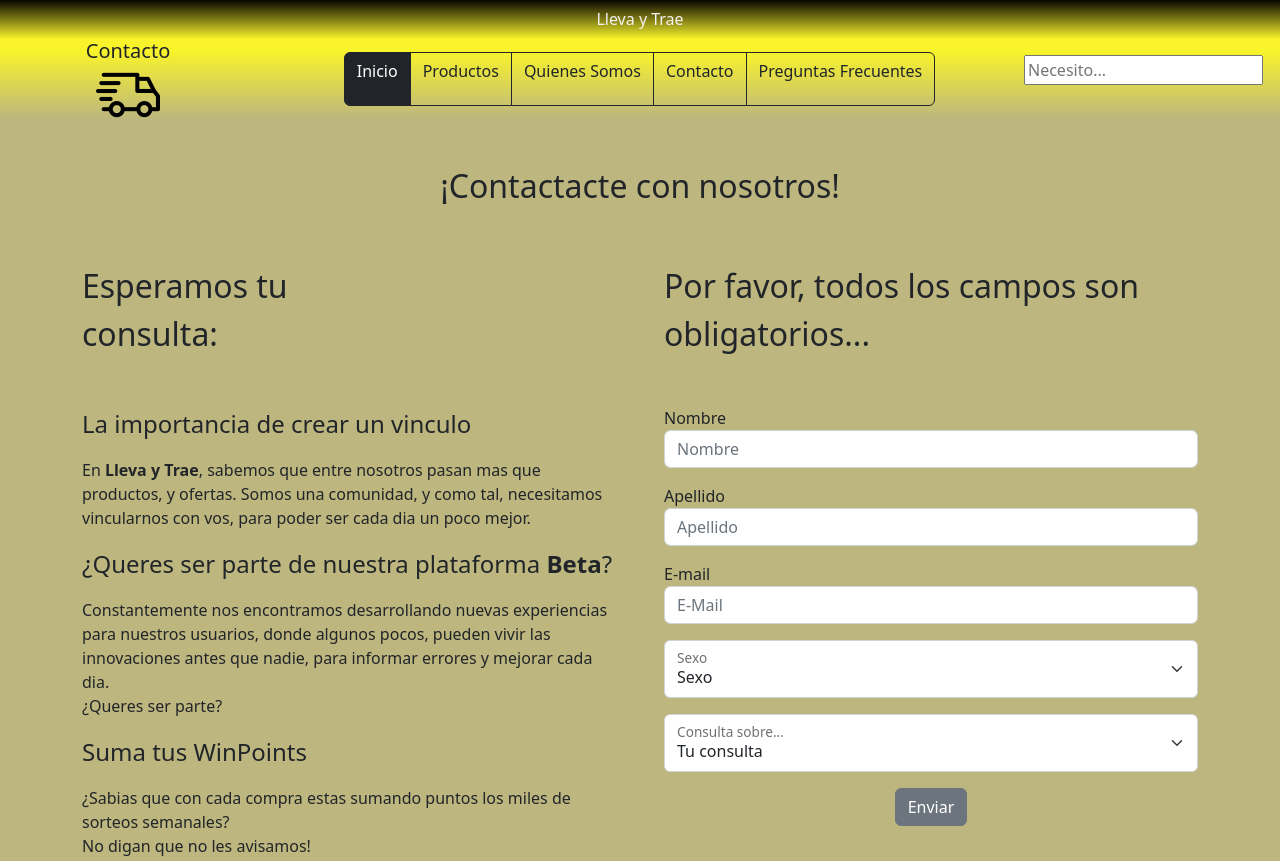
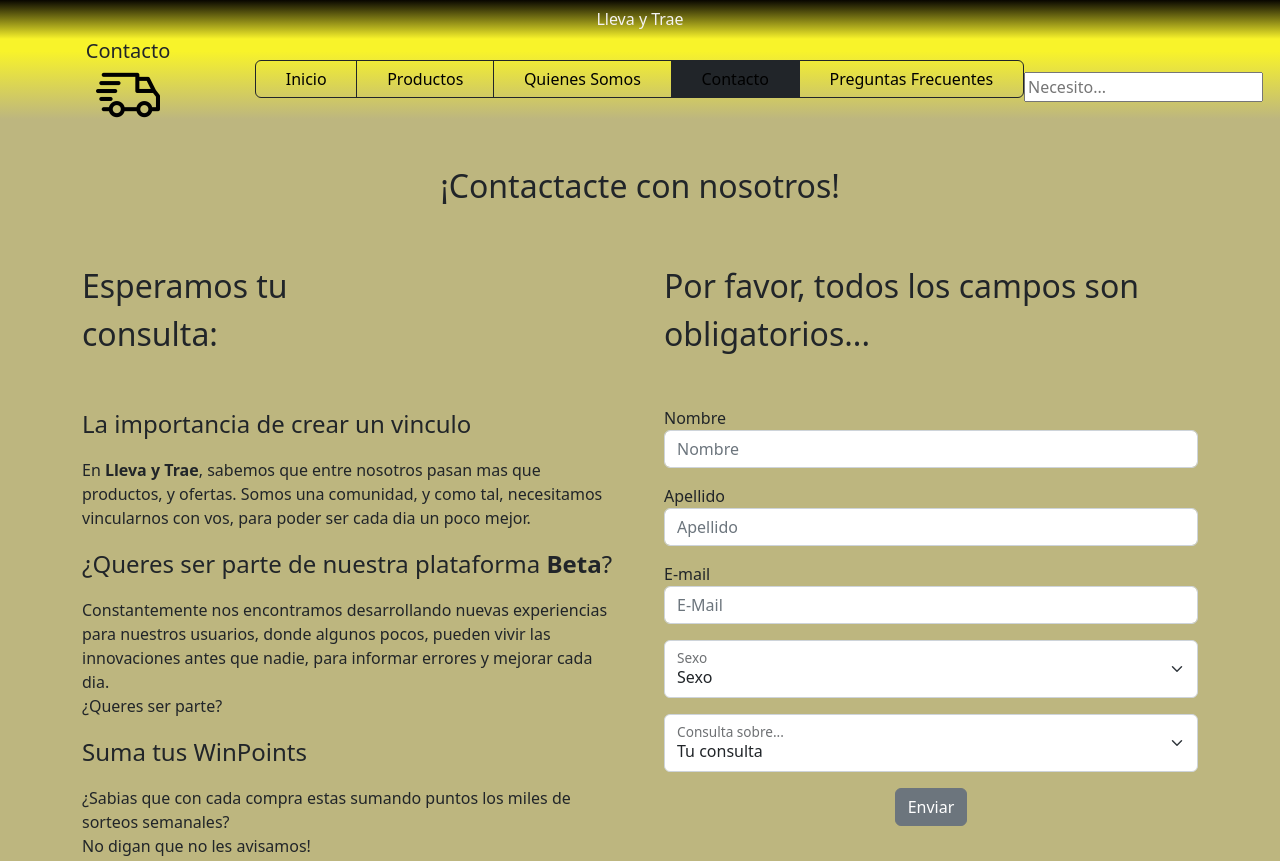
Before and after one commit to martinrosemblat/Preyecto-Rosemblat-Martin, a plain HTML site: page secciones/contacto.html in a window 1280 px wide. Shown: the top 861 px of the page. Drawn offline with nearby package versions, Linux system fonts and the light colour scheme.

Commit message:
integrando sass

```diff
--- a/css/estilos2.css
+++ b/css/estilos2.css
@@ -1,11 +1,11 @@
 /* /* RESETEO */
-html,
+/* html,
 body {
     font-size: roboto, arial;
     background-color: #BDB67F;
     margin: 0px;
     padding: 0px;
-}
+} */
 
 @import url(responsive-480px.css);
 
@@ -40,15 +40,6 @@ body {
     box-sizing: border-box;
 }
 
-.navegador>div {
-    justify-content: center;
-    display: flex;
-    width: 100%;
-    height: auto;
-    display: flex;
-    justify-content: center;
-    margin: 0 auto;
-}
 
 h1 {
     margin: 10px;
@@ -66,7 +57,7 @@ h1 {
     align-items: center;
 }
 
-.titulo {
+/* .titulo {
     grid-area: titulo;
     align-items: center;
     background-color: #f8f32a;
@@ -76,20 +67,20 @@ h1 {
     color: rgb(244, 242, 243);
     height: 10%;
 
-}
+} */
 
-.menu {
+/* .menu {
     grid-area: menu;
     align-items: center;
     display: flex;
     justify-content: center;
-}
+} */
 
-.buscador {
+/* .buscador {
     grid-area: buscador;
     justify-content: center;
     align-items: center;
-}
+} */
 
 
 
--- /dev/null
+++ b/sass/estilos-sass.scss
@@ -0,0 +1,56 @@
+$amarillo:#f8f32a;
+
+body {
+    font-size: roboto, arial;
+    background-color: #BDB67F;
+    margin: 0px;
+    padding: 0px;
+
+    .navegador {
+        div {
+            justify-content: center;
+            display: flex;
+            width: 100%;
+            height: auto;
+            display: flex;
+            align-content: center;
+            margin: 0 auto;
+
+        }
+
+        .buscador {
+            grid-area: buscador;
+            justify-content: center;
+            align-items: center;
+        }
+
+           }
+           .titulo {
+            grid-area: titulo;
+            align-items: center;
+            background-color:$amarillo;
+            background-image: linear-gradient(0deg, $amarillo 0%, #080600 100%);
+
+
+            color: rgb(244, 242, 243);
+            height: 10%;
+        }
+
+        .menu {
+            grid-area: menu;
+            align-items: center;
+            display: flex;
+            justify-content: center;
+
+                a{
+                    text-decoration: none;
+                    color: black;
+                }
+        }
+
+
+
+
+
+
+}
--- a/secciones/contacto.html
+++ b/secciones/contacto.html
@@ -8,6 +8,7 @@
 	<link href="https://cdn.jsdelivr.net/npm/bootstrap@5.2.0/dist/css/bootstrap.min.css" rel="stylesheet"
 		integrity="sha384-gH2yIJqKdNHPEq0n4Mqa/HGKIhSkIHeL5AyhkYV8i59U5AR6csBvApHHNl/vI1Bx" crossorigin="anonymous">
 	<link rel="stylesheet" href="../css/estilos2.css">
+	<link rel="stylesheet" href="../sass/estilos-sass.css">
 	<title>Lleva y trae</title>
 </head>
 
@@ -26,29 +27,30 @@
 
 		<div class="menu d-flex align-items-center">
 			<div class="btn-group" role="group" aria-label="Basic radio toggle button group">
-				<input type="radio" class="btn-check" name="btnradio" id="btnradio1" autocomplete="off" checked>
+
+				<input type="radio" class="btn-check" name="btnradio" id="btnradio1" autocomplete="off">
 				<label class="btn btn-outline-dark" for="btnradio1">
-					<p>Inicio</p>
+					<a href="../index.html">Inicio </a>
 				</label>
 
 				<input type="radio" class="btn-check" name="btnradio" id="btnradio2" autocomplete="off">
 				<label class="btn btn-outline-dark" for="btnradio2">
-					<p>Productos</p>
+					<a href="productos.html">Productos </a>
 				</label>
 
 				<input type="radio" class="btn-check" name="btnradio" id="btnradio3" autocomplete="off">
 				<label class="btn btn-outline-dark" for="btnradio3">
-					<p>Quienes Somos</p>
+					<a href="quienes-somos.html">Quienes Somos </a>
+				</label>
+
+				<input type="radio" class="btn-check" name="btnradio" id="btnradio3" autocomplete="off" checked>
+				<label class="btn btn-outline-dark" for="btnradio3">
+					<a href="contacto.html">Contacto </a>
 				</label>
 
 				<input type="radio" class="btn-check" name="btnradio" id="btnradio3" autocomplete="off">
 				<label class="btn btn-outline-dark" for="btnradio3">
-					<p>Contacto</p>
-				</label>
-
-				<input type="radio" class="btn-check" name="btnradio" id="btnradio3" autocomplete="off">
-				<label class="btn btn-outline-dark" for="btnradio3">
-					<p>Preguntas Frecuentes</p>
+					<a href="preguntas-frecuentes.html">Preguntas Frecuentes</a>
 				</label>
 
 
```
Also changed, not shown: index.html (+1 -0 lines), secciones/preguntas-frecuentes.html (+21 -13 lines), secciones/productos.html (+8 -7 lines), secciones/quienes-somos.html (+17 -13 lines), sass/estilos-sass.css (added), 1 other file.
